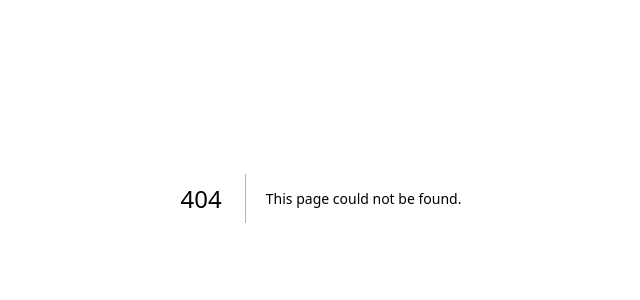
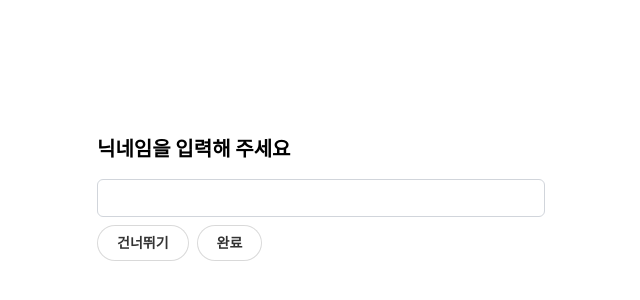
Before and after one commit to surra7/ptd-project, a Next.js app: page /nick-name in a window 1280 px wide. Before the commit this address had no page. Shown: the part 202-502 px from the top of the page, without its empty margins (319-959 px from the left). Built offline with nearby package versions, Linux system fonts and the light colour scheme.

Commit message:
feat:Add Jotai/axios, Add login/nick-name pages

```diff
--- a/package.json
+++ b/package.json
@@ -13,6 +13,8 @@
   "dependencies": {
     "@tanstack/react-query": "^5.39.0",
     "@tanstack/react-query-devtools": "^5.40.0",
+    "axios": "^1.7.2",
+    "jotai": "^2.8.2",
     "next": "14.2.3",
     "react": "^18",
     "react-dom": "^18"
--- /dev/null
+++ b/src/app/login/page.tsx
@@ -0,0 +1,11 @@
+import React from 'react';
+
+function Login() {
+  return (
+    <div className="flex justify-center items-center h-screen">
+      <button className="bg-yellow-400 text-white border w-64 h-12">카카오로 3초만에 로그인</button>
+    </div>
+  );
+}
+
+export default Login;
--- /dev/null
+++ b/src/app/nick-name/page.tsx
@@ -0,0 +1,68 @@
+'use client';
+import { useState } from 'react';
+import axios from 'axios';
+import { useAtom } from 'jotai';
+import { Button } from '@/stories/Button';
+import { nickNameAtom } from '../page';
+import Link from 'next/link';
+
+function Page() {
+  const [nickName, setNickName] = useAtom(nickNameAtom);
+  const [inputValue, setInputValue] = useState('');
+  const [error, setError] = useState('');
+
+  const inputNickName = (e: React.ChangeEvent<HTMLInputElement>) => {
+    setInputValue(e.target.value);
+  };
+
+  const saveNickName = () => {
+    setError('');
+
+    axios
+      .post('/api/check-nickname', { nickname: inputValue })
+      .then(response => {
+        const { isDuplicate } = response.data;
+        if (isDuplicate) {
+          setError('이미 사용 중인 닉네임입니다.');
+        } else {
+          setNickName(inputValue);
+          console.log(inputValue);
+
+          axios
+            .post('/api/save-nickname', { nickname: inputValue })
+            .then(response => {
+              setNickName(inputValue);
+            })
+            .catch(error => {
+              console.error('Error submitting nickname:', error);
+            });
+        }
+      })
+      .catch(error => {
+        console.error('Error checking nickname:', error);
+      });
+  };
+
+  return (
+    <div className="flex justify-center items-center h-screen mx-12">
+      <form className="w-full max-w-md">
+        <h2 className="text-xl font-bold mb-4">닉네임을 입력해 주세요</h2>
+        <input
+          className="border border-gray-300 rounded-md p-2 mb-2 focus:outline-none focus:border-blue-500 w-full"
+          type="text"
+          id="nickname"
+          onChange={e => inputNickName(e)}
+        />
+        {error && <p className="text-red-500 mb-2">{error}</p>}
+        <div className="flex">
+          <Link href="/" className="mr-2">
+            <Button label="건너뛰기" />
+          </Link>
+          <Button label="완료" onClick={saveNickName} />
+        </div>
+      </form>
+    </div>
+  );
+}
+
+export default Page;
--- a/src/app/page.tsx
+++ b/src/app/page.tsx
@@ -2,7 +2,9 @@
 import { MyButton } from '@/components/MyButton';
 import { Button } from '@/stories/Button';
 import Image from 'next/image';
+import { atom } from 'jotai';
 
+export const nickNameAtom = atom('nick');
 export default function Home() {
   return (
     <main className="flex min-h-screen flex-col items-center justify-between p-24">
```
Also changed, not shown: 1 other file (tests, documents, lock files or other folders).
